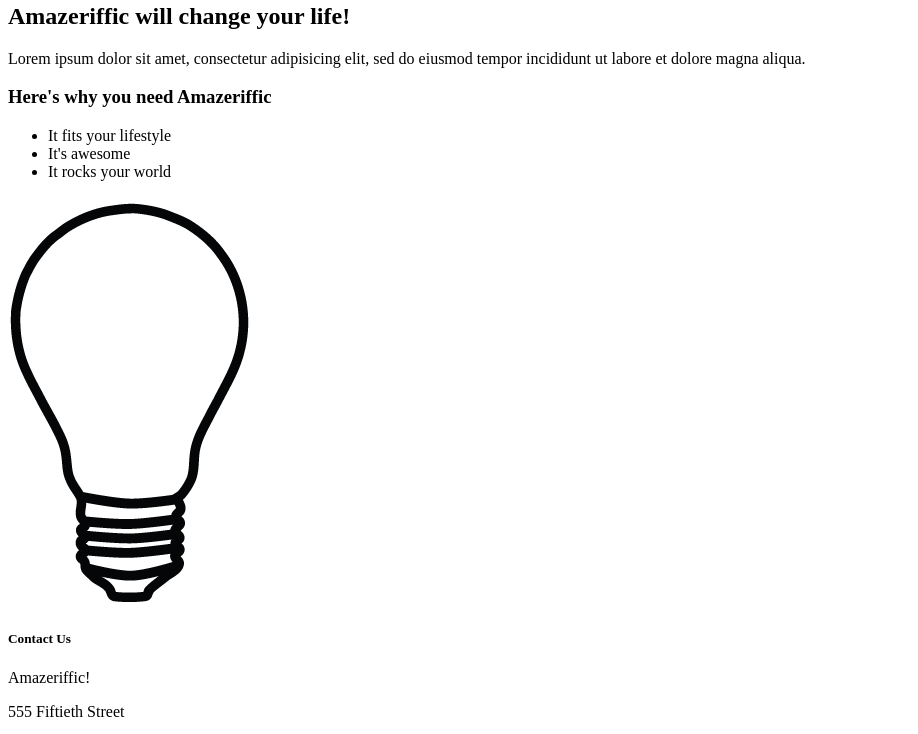
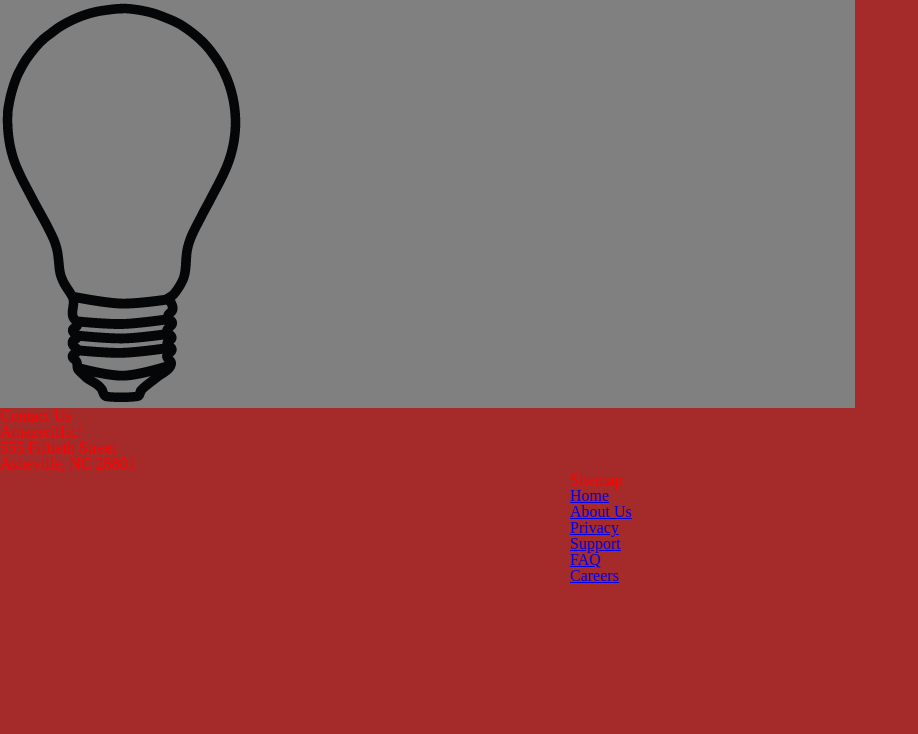
Before and after one commit to scienceiscool/Amazeriffic, a plain HTML site: page index.html in a window 1280 px wide. Shown: the part 115-849 px from the top of the page, without its empty margins (0-918 px from the left). After the commit the page ends 800 px from the top, so only its background shows below. Drawn offline with Linux system fonts and the light colour scheme.

Commit message:
Add reset.css and style.css links in index.html

```diff
--- a/index.html
+++ b/index.html
@@ -2,6 +2,8 @@
 <html>
   <head>
     <title>Amazeriffic</title>
+    <link rel="stylesheet" type="text/css" href="reset.css">
+    <link rel="stylesheet" type="text/css" href="style.css">
   </head>
 
   <body>
--- a/style.css
+++ b/style.css
@@ -1,5 +1,7 @@
 body {
-  background: #f9e933;
+  width: 800px;
+  background: brown;
+  color: #ff0000;
 }
 
 header, main, footer {
@@ -29,7 +31,6 @@ header nav {
 main {
   width: 500px;
   margin: auto;
-  /*background: white;*/
   background: gray;
   overflow: auto;
 }
```
